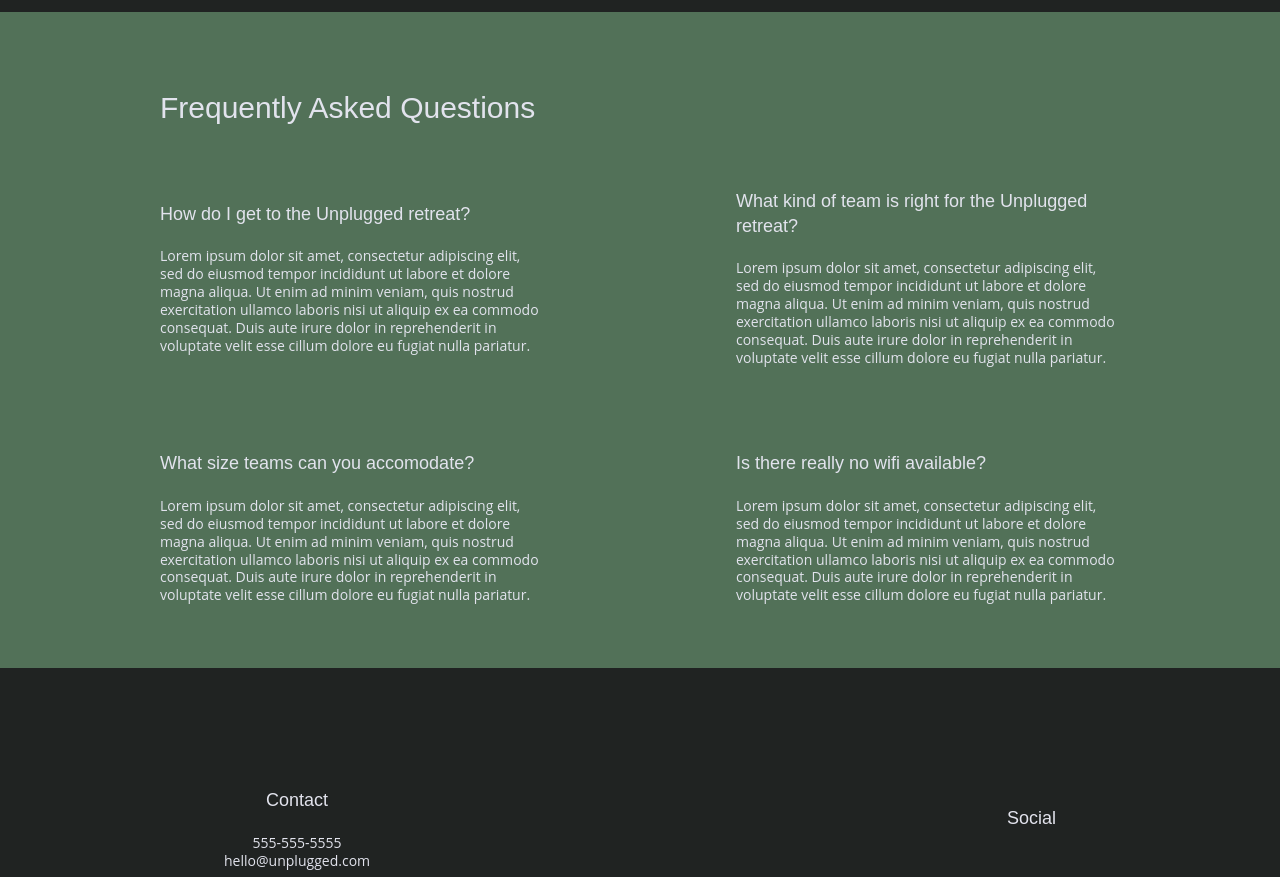
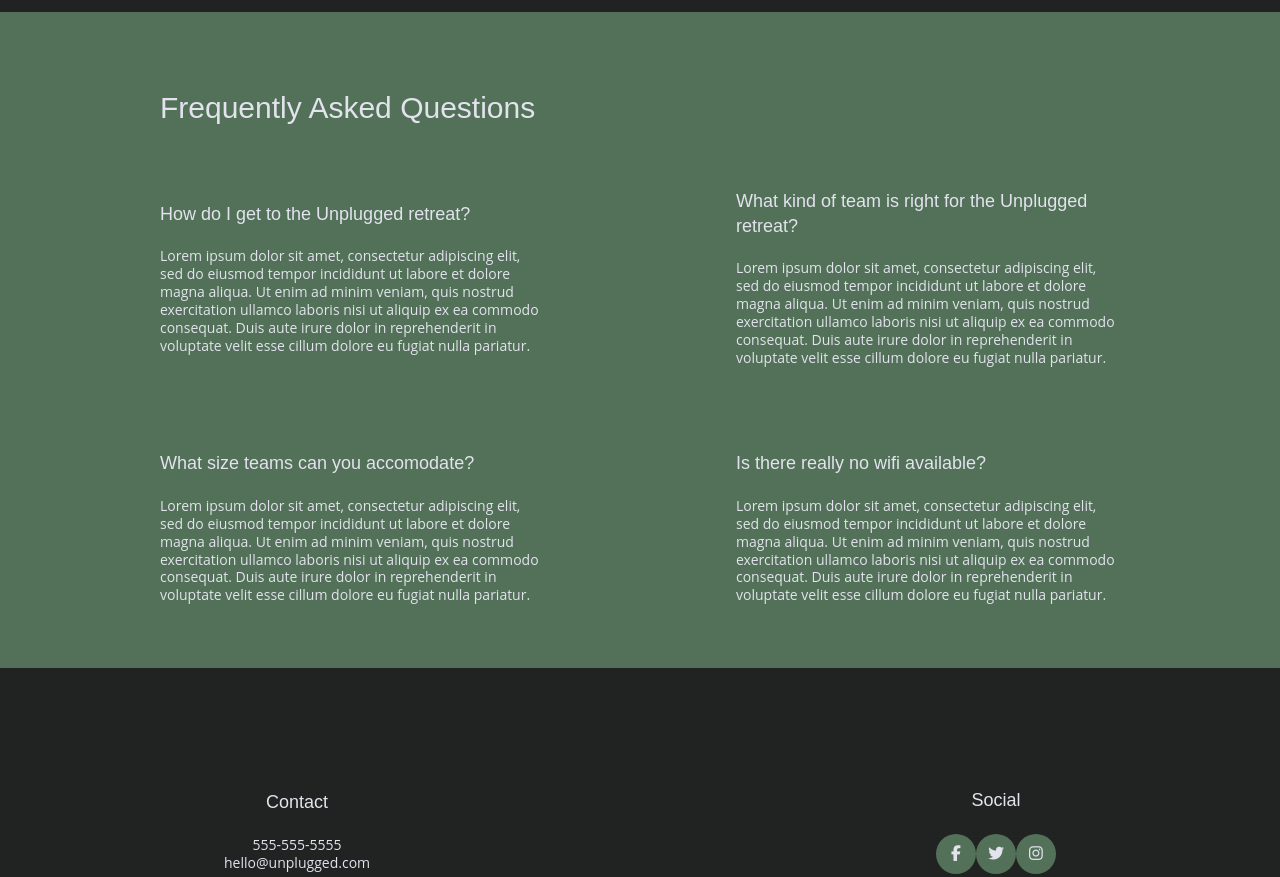
Before and after one commit to melissariska/unplugged-retreat, a website: page faq/index.html in a window 1280 px wide. Shown: the part 75-952 px from the top of the page. Drawn offline with Linux system fonts and the light colour scheme.

Commit message:
Social icons added

```diff
--- a/css/main.css
+++ b/css/main.css
@@ -224,6 +224,14 @@ footer .social-icons p {
   display: flex;
   justify-content: center;
   align-items: center;
+  background-color: #527158;
+  width: 40px;
+  height: 40px;
+  border-radius: 50%;
+}
+
+footer .social-icons p i {
+  font-size: 1.125em;
 }
 
 footer .content-wrapper {
--- a/faq/index.html
+++ b/faq/index.html
@@ -3,7 +3,6 @@
 
 <head>
   <meta charset="utf-8">
-  <title></title>
   <meta name="description" content="">
   <meta name="viewport" content="width=device-width, initial-scale=1">
   <title>Unplugged Retreat | FAQ</title>
@@ -87,13 +86,13 @@
             <h4>Social</h4>
             <div class="social-icons">
               <p>
-                <a href="https://www.facebook.com/Skillcrush/" target="_blank"></a>
+                <a href="https://www.facebook.com/Skillcrush/" target="_blank"><i class="fab fa-facebook-f"></i></a>
               </p>
               <p>
-                <a href="https://twitter.com/Skillcrush" target="_blank"></a>
+                <a href="https://twitter.com/Skillcrush" target="_blank"><i class="fab fa-twitter"></i></a>
               </p>
               <p>
-                <a href="https://www.instagram.com/skillcrush/" target="_blank"></a>
+                <a href="https://www.instagram.com/skillcrush/" target="_blank"><i class="fab fa-instagram"></i></a>
             </div>
         </div>
       </div>
```
Also changed, not shown: about/index.html (+3 -3 lines), index.html (+3 -3 lines).
